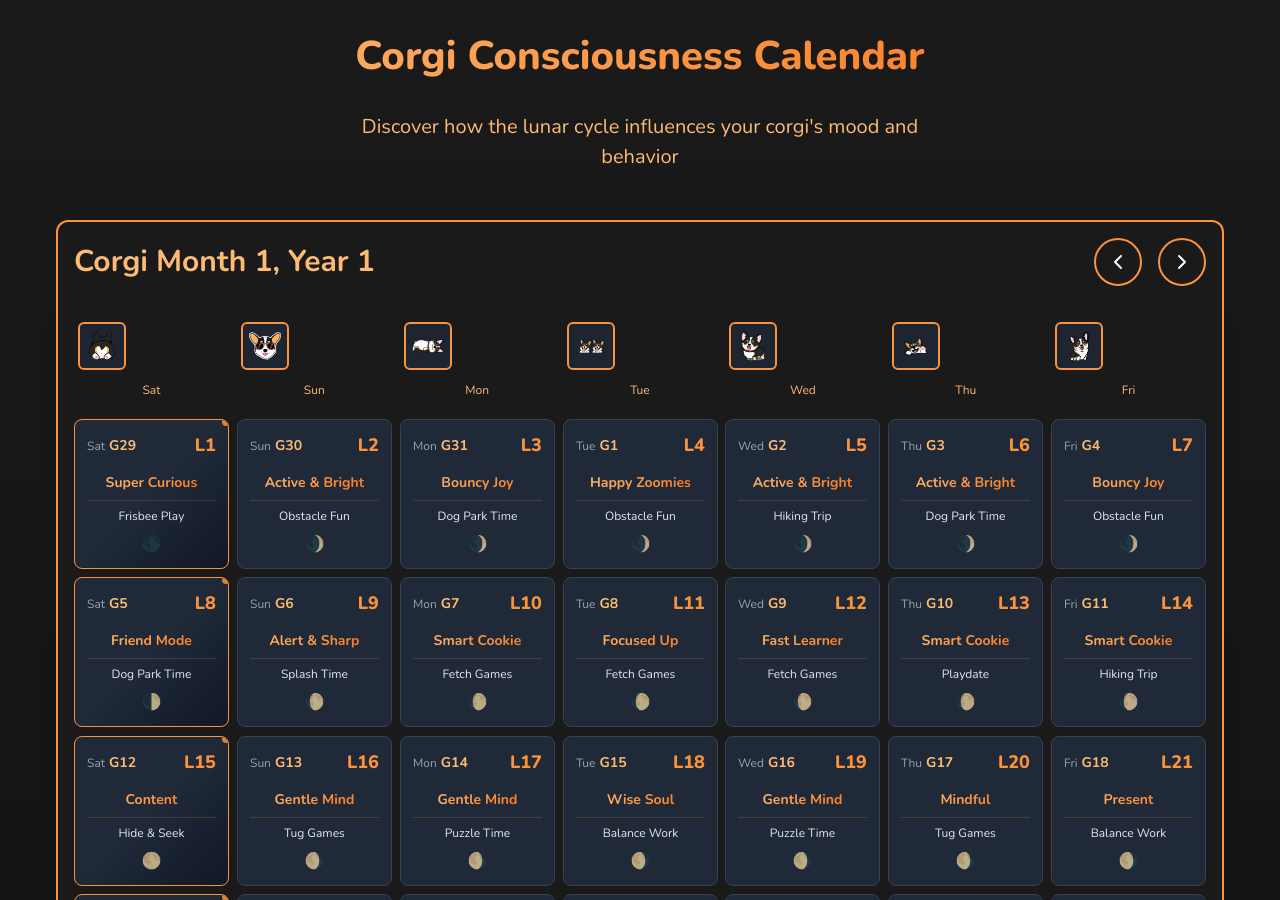
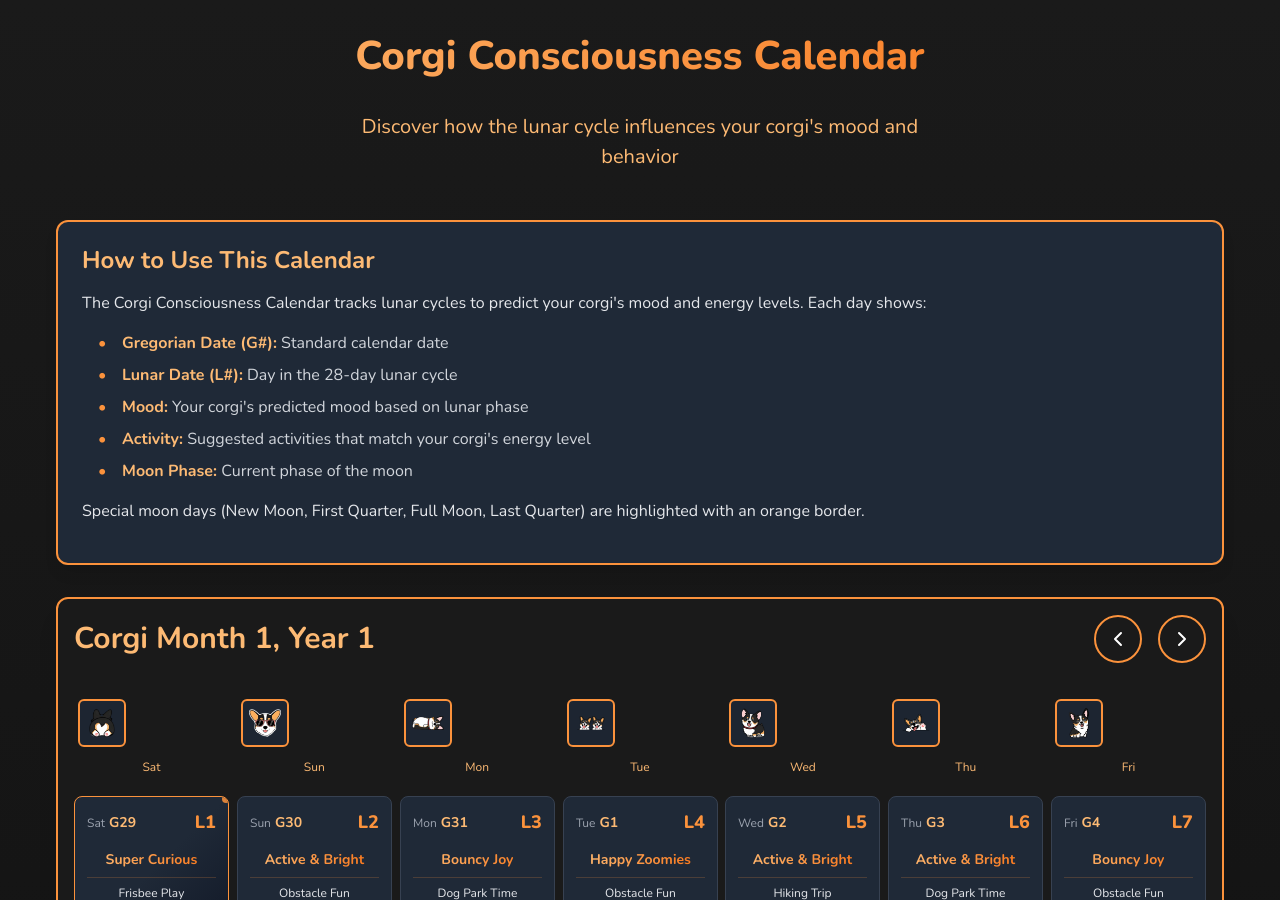
Before and after one commit to conspiracycorgi/corgi-calendar, a Jekyll site: the page built from index.html, in a window 1280 px wide and 900 px high. Built offline with Jekyll 4.4.1, drawn with Linux system fonts in a browser that asks for light colours.

Commit message:
Update index.html

```diff
--- a/index.html
+++ b/index.html
@@ -8,6 +8,21 @@ excerpt: Track your corgi's mood and behavior patterns with our lunar cycle cale
   <section class="hero-section">
     <h1>Corgi Consciousness Calendar</h1>
     <p class="hero-description">Discover how the lunar cycle influences your corgi's mood and behavior</p>
+  </section>
+
+  <section class="intro-section">
+    <div class="intro-card">
+      <h2>How to Use This Calendar</h2>
+      <p>The Corgi Consciousness Calendar tracks lunar cycles to predict your corgi's mood and energy levels. Each day shows:</p>
+      <ul class="intro-list">
+        <li><strong>Gregorian Date (G#):</strong> Standard calendar date</li>
+        <li><strong>Lunar Date (L#):</strong> Day in the 28-day lunar cycle</li>
+        <li><strong>Mood:</strong> Your corgi's predicted mood based on lunar phase</li>
+        <li><strong>Activity:</strong> Suggested activities that match your corgi's energy level</li>
+        <li><strong>Moon Phase:</strong> Current phase of the moon</li>
+      </ul>
+      <p>Special moon days (New Moon, First Quarter, Full Moon, Last Quarter) are highlighted with an orange border.</p>
+    </div>
   </section>
 
   <section class="calendar-section" aria-labelledby="calendar-heading">
@@ -92,3 +107,24 @@ excerpt: Track your corgi's mood and behavior patterns with our lunar cycle cale
     <p>Use this calendar to plan activities that align with your corgi's natural energy levels, creating a more harmonious relationship and enhancing your corgi's well-being.</p>
   </section>
 </div>
+
+<script type="application/ld+json">
+{
+  "@context": "https://schema.org",
+  "@type": "Event",
+  "name": "Corgi Lunar Calendar",
+  "startDate": "2025-03-29",
+  "endDate": "2026-03-28",
+  "description": "A lunar calendar for tracking your corgi's mood based on the lunar cycle",
+  "location": {
+    "@type": "VirtualLocation",
+    "url": "{{ site.url }}{{ site.baseurl }}"
+  },
+  "organizer": {
+    "@type": "Person",
+    "name": "{{ site.author }}"
+  },
+  "eventStatus": "https://schema.org/EventScheduled",
+  "eventAttendanceMode": "https://schema.org/OnlineEventAttendanceMode"
+}
+</script>
```
